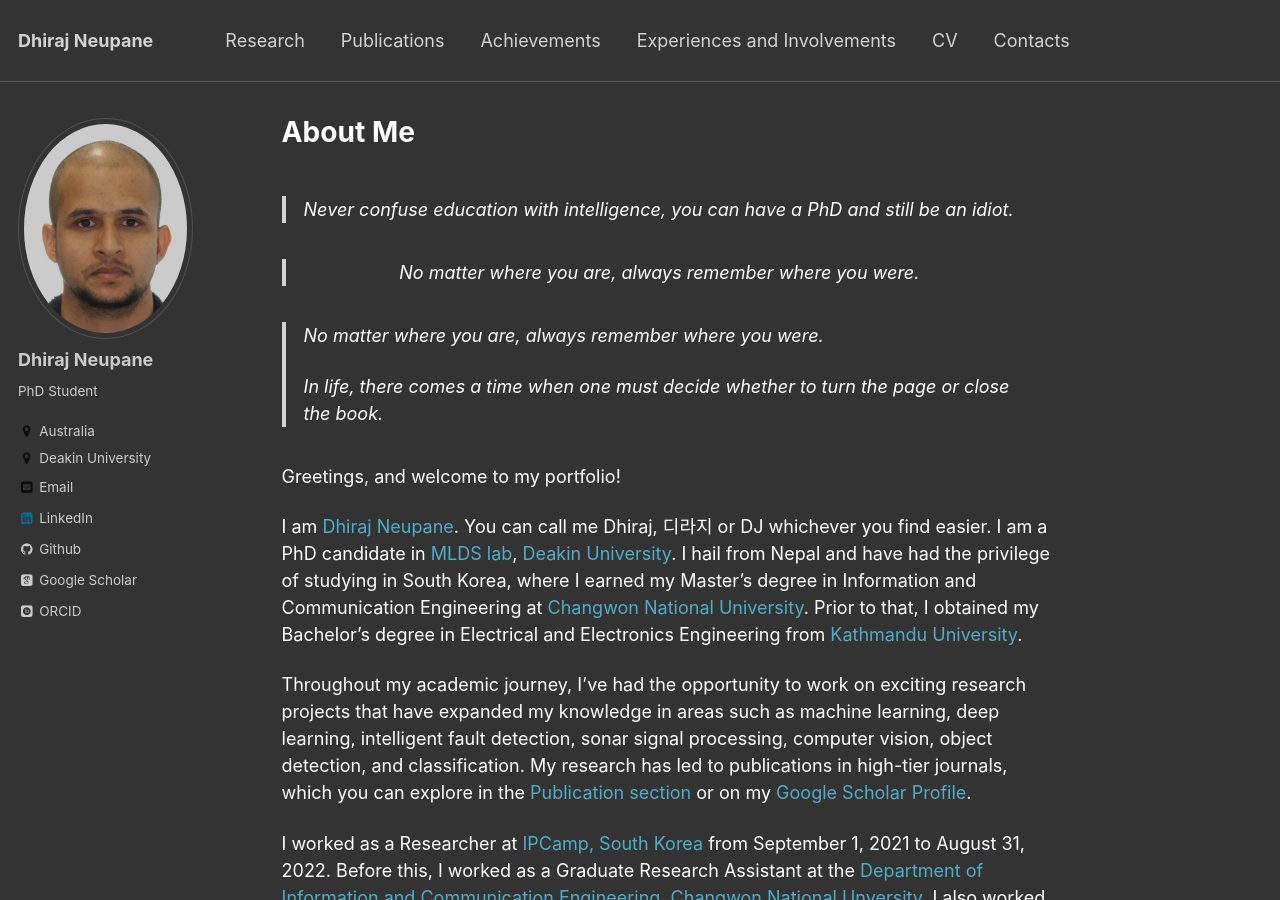
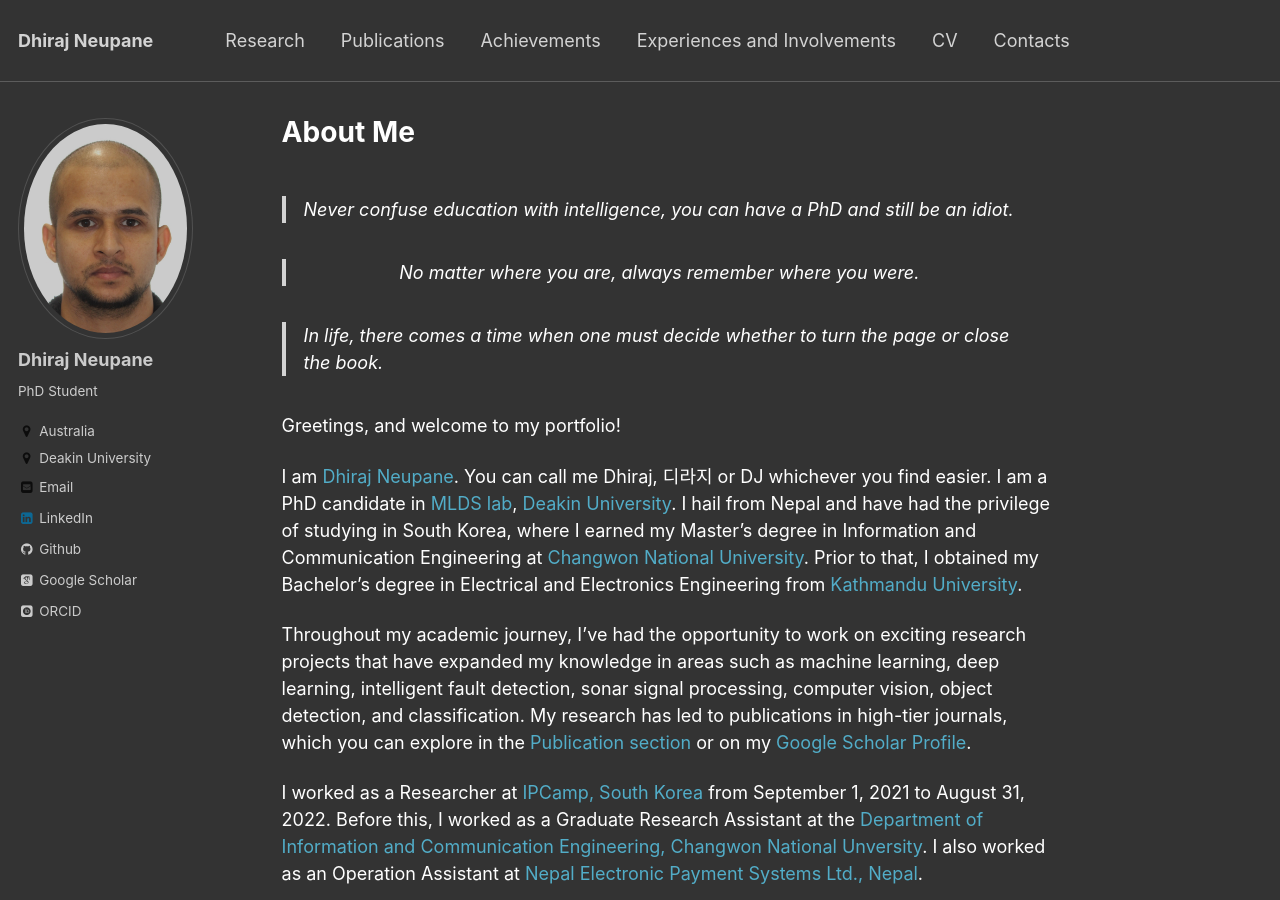
Before and after one commit to dhirajneupane/academicPortfolio, a Jekyll site: the page built from _pages/about.md, in a window 1280 px wide and 900 px high. Built offline with Jekyll 4.4.1, drawn with Linux system fonts in a browser that asks for light colours; some web fonts are replaced.

Commit message:
Update about.md

```diff
--- a/_pages/about.md
+++ b/_pages/about.md
@@ -11,7 +11,7 @@ redirect_from:
 
 > <p style='text-align: center;'> No matter where you are, always remember where you were. </p>
 
-> <p style='text-align: left;'> No matter where you are, always remember where you were. </p>In life, there comes a time when one must decide whether to turn the page or close the book.
+> <p style='text-align: left;'> In life, there comes a time when one must decide whether to turn the page or close the book. </p>
 
 Greetings, and welcome to my portfolio!
 
```
